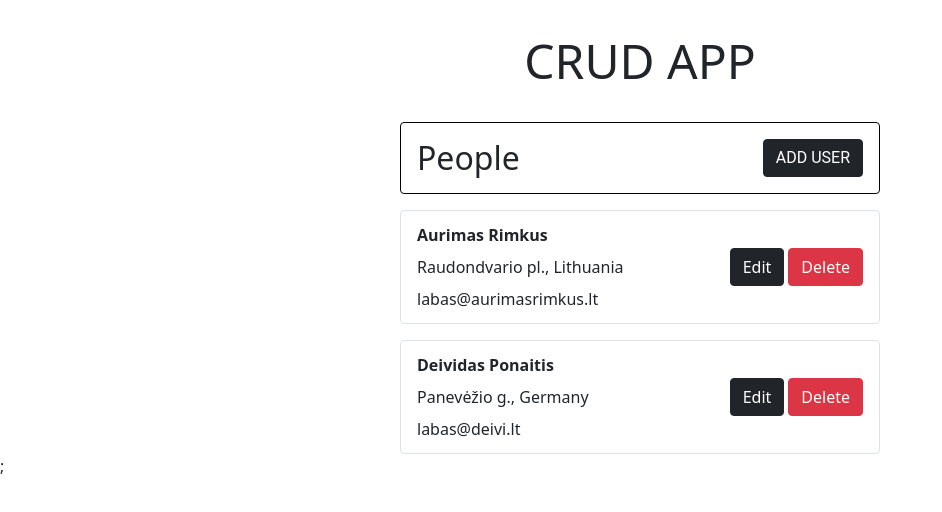
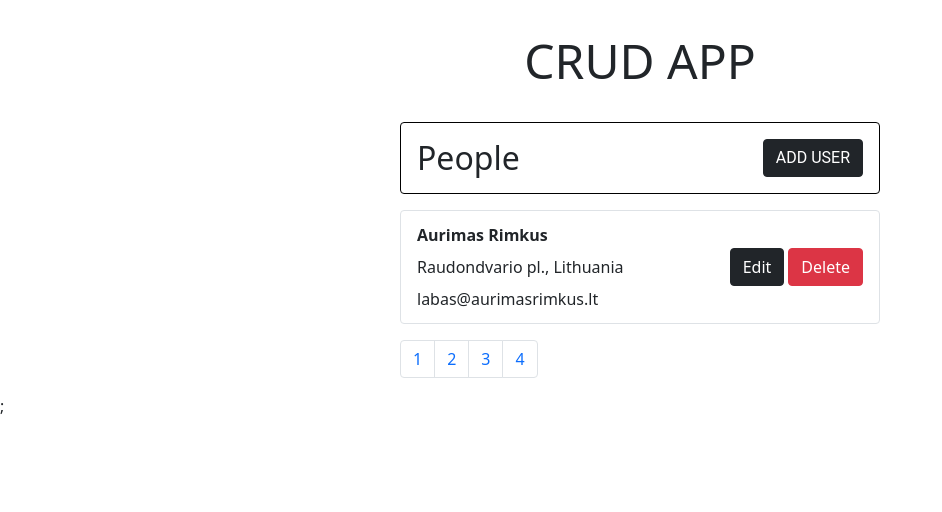
Before and after one commit to rimkusaurimas/crud-app, a React (Create React App) app: page / in a window 1280 px wide. Shown: the top 512 px of the page, without its empty margins (0-942 px from the left). Built offline with nearby package versions, Linux system fonts and the light colour scheme.

Commit message:
Pagination without links attached to router

```diff
--- a/src/components/Pagination/Pagination.jsx
+++ b/src/components/Pagination/Pagination.jsx
@@ -1,9 +1,22 @@
-import React from 'react'
+import React from "react";
 
-export const Pagination = () => {
-    return (
-        <div>
+export const Pagination = ({ objPerPage, totalObj }) => {
+  const pageNumbers = [];
 
-        </div>
-    )
-}
+  for (let i = 1; i <= Math.ceil(totalObj / objPerPage); i++) {
+    pageNumbers.push(i);
+  }
+  return (
+    <nav>
+      <ul className="pagination mt-3">
+        {pageNumbers.map((number) => (
+          <li key={number} className="page-item">
+            <a href="!#" className="page-link">
+              {number}
+            </a>
+          </li>
+        ))}
+      </ul>
+    </nav>
+  );
+};
--- a/src/components/UserList/UserList.jsx
+++ b/src/components/UserList/UserList.jsx
@@ -2,11 +2,12 @@ import React, { useContext, useState } from "react";
 import { ListGroup } from "reactstrap";
 import { SingleUser } from "./SingleUser/SingleUser";
 import { UserContext } from "../../features/context/UserContext";
+import {Pagination} from "../Pagination";
 
 export const UserList = () => {
   const [users, setUsers] = useContext(UserContext);
   const [currentPage, setCurrentPage] = useState(1);
-  const [objPerPage, setObjPerPage] = useState(2);
+  const [objPerPage, setObjPerPage] = useState(1);
 
   const indexOfLastObj = currentPage * objPerPage;
   const indexOfFirstObj = indexOfLastObj - objPerPage;
@@ -36,6 +37,7 @@ export const UserList = () => {
         ))}
         {users.length === 0 && <p>No users to show..</p>}
       </ListGroup>
+      <Pagination objPerPage={objPerPage} totalObj={users.length} />
     </div>
   );
 };
```
